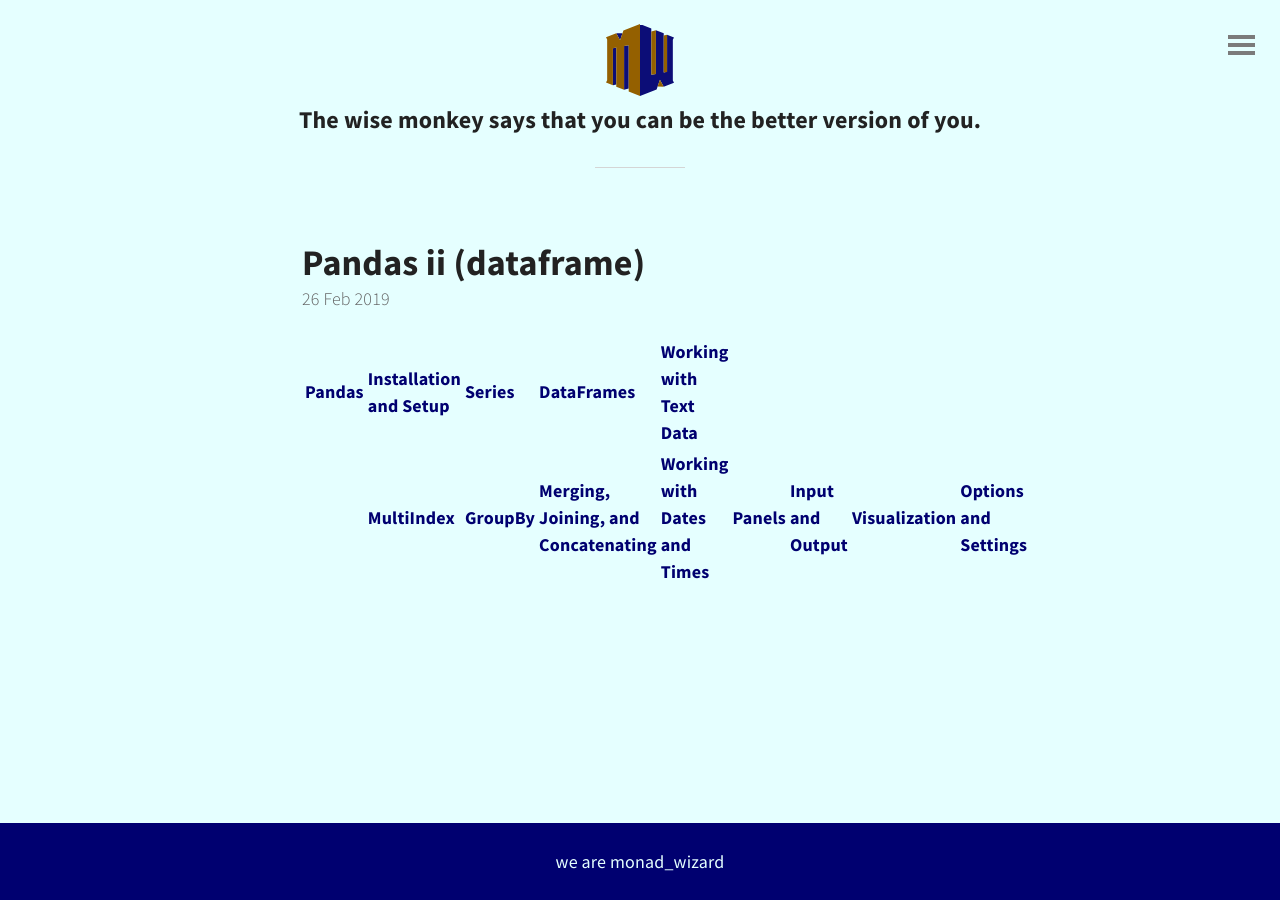
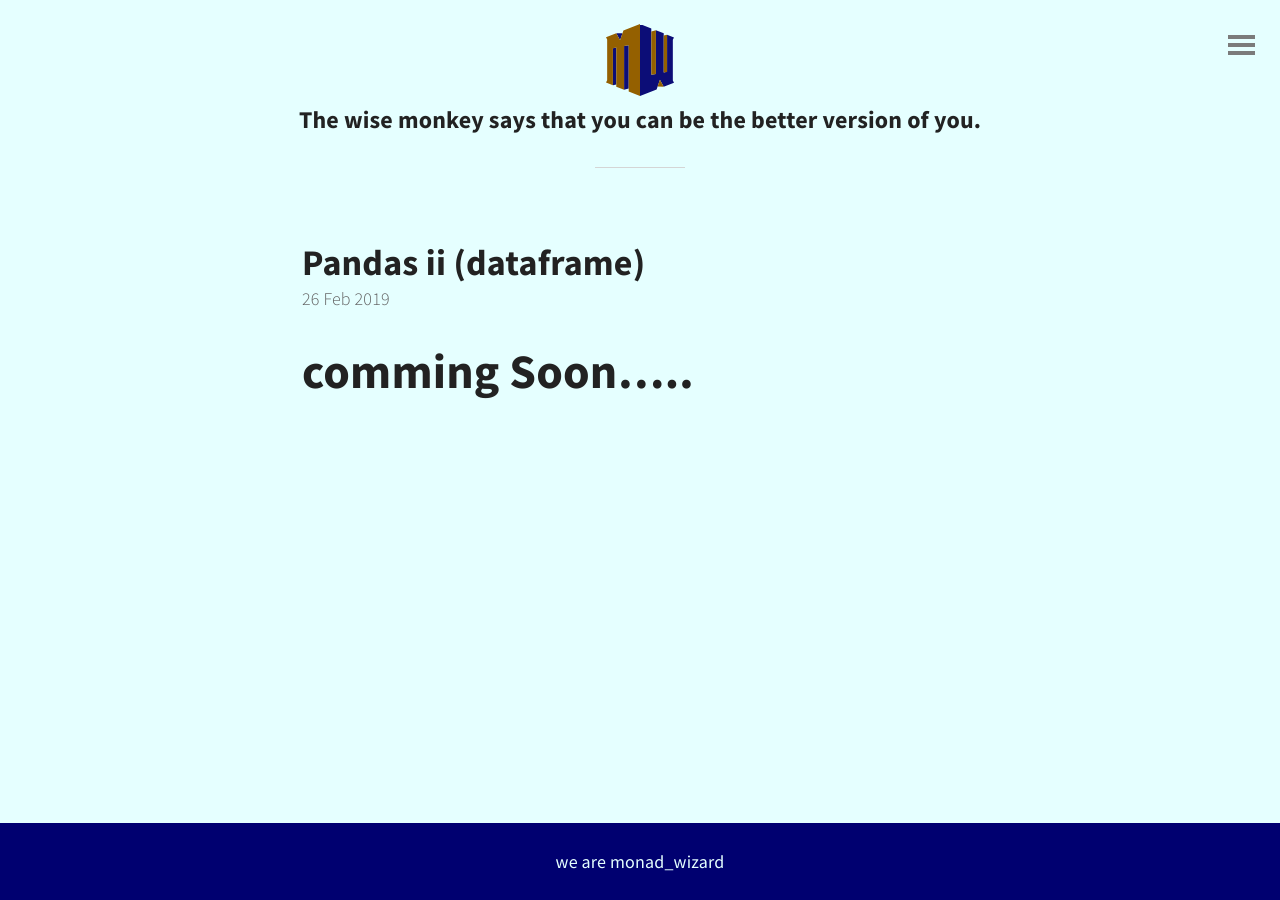
Before and after one commit to MonadWizard/pyblog, a Jekyll site: the page built from _posts/2019-02-26-Pandas II (DataFrame).md, in a window 1280 px wide. Built offline with Jekyll 4.4.1, drawn with Linux system fonts in a browser that asks for light colours; comment, search, counter and statistics services are not loaded.

Commit message:
Update 2019-02-26-Pandas II (DataFrame).md

```diff
--- a/_posts/2019-02-26-Pandas II (DataFrame).md
+++ b/_posts/2019-02-26-Pandas II (DataFrame).md
@@ -1,2 +1 @@
-[Pandas](#Pandas)  | [Installation and Setup](#Installation) | [Series](#Series)| [DataFrames](https://py.monadwizard.live/)  | [Working with Text Data](#Text_Data)
-| [MultiIndex](#MultiIndex) | [GroupBy](#GroupBy) | [Merging, Joining, and Concatenating](#Merging_Joining_and_Concatenating) | [Working with Dates and Times](#Dates_and_Times) | [Panels](#Panels) | [Input and Output](#Input_and_Output) | [Visualization](#Visualization) | [Options and Settings](#Options_and_Settings)
+# comming Soon.....
```
